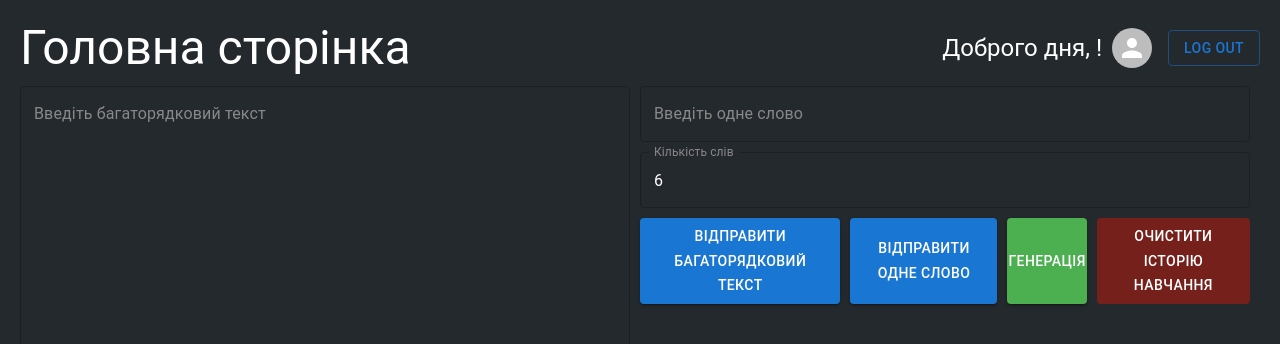
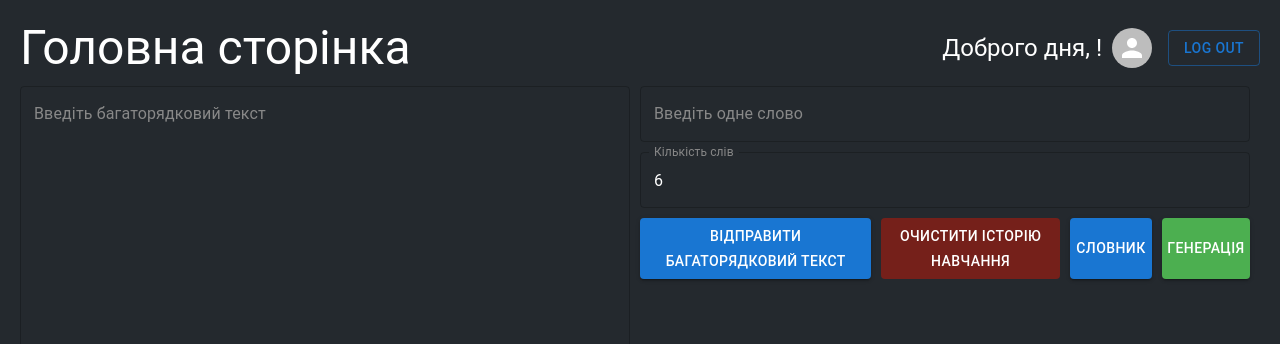
Before and after one commit to kozakevich13/react-ngram, a React (Create React App) app: page /main-page in a window 1280 px wide. Shown: the top 344 px of the page. Built offline with nearby package versions, Linux system fonts and the light colour scheme.

Commit message:
add button with dictionary

```diff
--- a/src/pages/MainPage.js
+++ b/src/pages/MainPage.js
@@ -17,6 +17,7 @@ const MainPage = () => {
   const [singleWordInput, setSingleWordInput] = useState('');
   const [numWordsInput, setNumWordsInput] = useState(6);
   const [loading, setLoading] = useState(false);
+  const [bigramDict, setBigramDict] = useState(null);
   const userName = localStorage.getItem('userName');
   const userImg = localStorage.getItem('userImg');
   const navigate = useNavigate();
@@ -70,6 +71,25 @@ const MainPage = () => {
       setLoading(false);
     }
   };
+
+  const handleGetBigramDict = async () => {
+    try {
+      setLoading(true);
+      const response = await axios.get('http://localhost:5000/bigram_dict');
+      setBigramDict(response.data.bigram_dict);
+    } catch (error) {
+      console.error('Error getting bigram dictionary:', error.message);
+    } finally {
+      setLoading(false);
+    }
+  };
+
+  useEffect(() => {
+    if (bigramDict) {
+      console.log('Bigram Dictionary:', bigramDict);
+      // Виведення словника біграм в консоль або обробка даних за вашими потребами
+    }
+  }, [bigramDict]);
 
   return (
     <div className="main-container">
@@ -126,24 +146,35 @@ const MainPage = () => {
           Відправити багаторядковий текст
         </Button>
 
-        <Button variant="contained" onClick={() => sendOneWordToServer(singleWordInput)}>
+        {/* <Button variant="contained" onClick={() => sendOneWordToServer(singleWordInput)}>
           Відправити одне слово
+        </Button> */}
+
+
+
+        <Button
+          onClick={handleClearText}
+          disabled={loading}
+          style={{ backgroundColor: '#75201a', color: 'white' }}
+          >
+            {loading ? 'Очистка...' : 'Очистити історію навчання'}
         </Button>
 
         <Button
+          onClick={handleGetBigramDict}
+          disabled={loading}
+          variant="contained"
+
+        >
+          {loading ? 'Отримання словника...' : 'Словник'}
+         </Button>
+
+         <Button
           variant="contained"
           onClick={generateData}
           style={{ backgroundColor: '#4CAF50', color: 'white' }}
         >
           Генерація
-        </Button>
-
-        <Button
-        onClick={handleClearText}
-        disabled={loading}
-        style={{ backgroundColor: '#75201a', color: 'white' }}
-        >
-          {loading ? 'Очистка...' : 'Очистити історію навчання'}
         </Button>
 
 
@@ -152,6 +183,13 @@ const MainPage = () => {
         <div>
           <Typography variant="h6">Отримана інформація:</Typography>
           <pre>{JSON.stringify(responseData.message)}</pre>
+        </div>
+      )}
+
+      {bigramDict && (
+        <div style={{ maxHeight: '300px', overflowY: 'auto', border: '1px solid #ccc', padding: '10px' }}>
+          <Typography variant="h6">Словник:</Typography>
+          <pre>{JSON.stringify(bigramDict, null, 2)}</pre>
         </div>
       )}
     </div>
```
